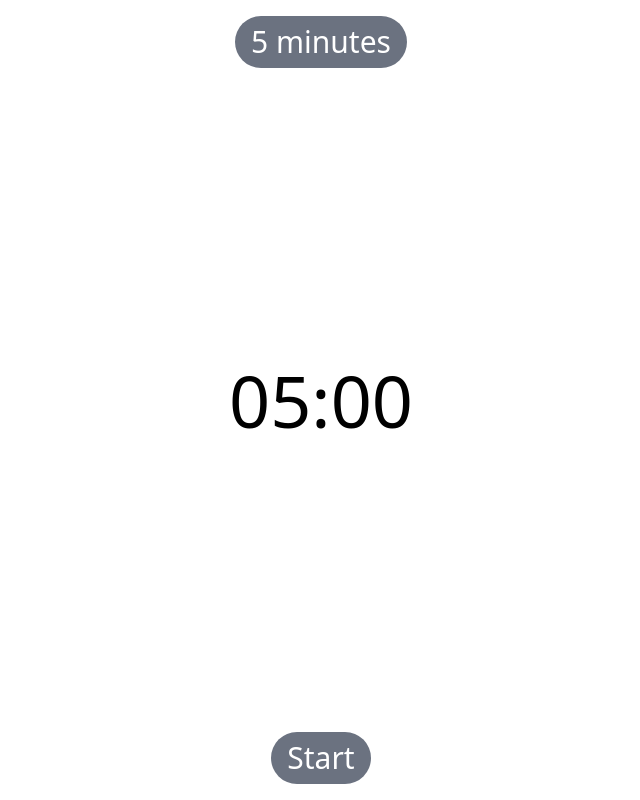
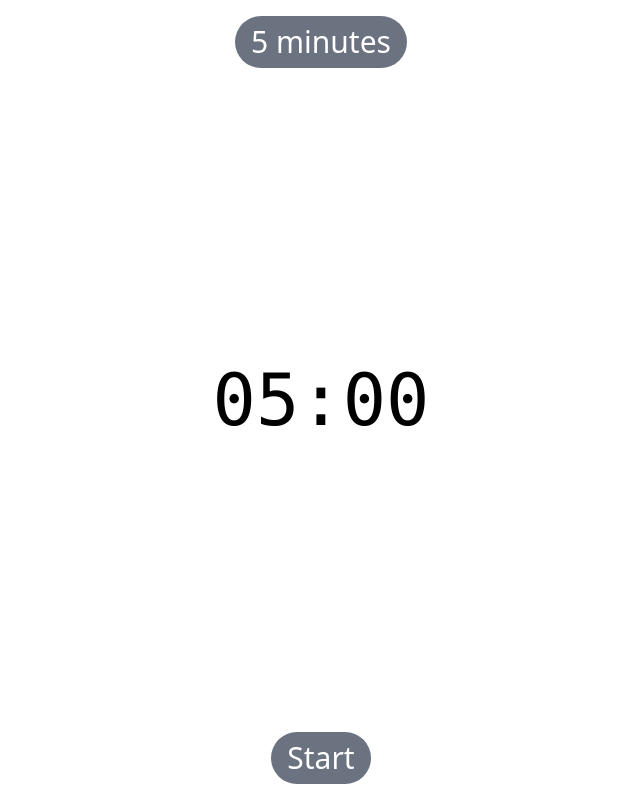
Before and after one commit to jack-karamanian/t1m3r, a plain HTML site: page static/index.html in a window 1280 px wide. Shown: the whole page, without its empty margins (319-959 px from the left). Drawn offline with nearby package versions, Linux system fonts and the light colour scheme; files that its build step writes are made by us from their sources.

Commit message:
Use monospace font for timer display

```diff
--- a/static/index.html
+++ b/static/index.html
@@ -17,10 +17,10 @@
           5 minutes
         </button>
       </header>
-      <div id="time" class="flex flex-grow items-center">
-        <h1 id="minutes" class="text-7xl">05</h1>
-        <h1 class="text-7xl">:</h1>
-        <h1 id="seconds" class="text-7xl">00</h1>
+      <div id="time" class="flex flex-grow items-center justify-center">
+        <h1 id="minutes" class="text-7xl font-mono">05</h1>
+        <h1 class="text-7xl font-mono">:</h1>
+        <h1 id="seconds" class="text-7xl font-mono">00</h1>
       </div>
       <footer>
         <button
```
